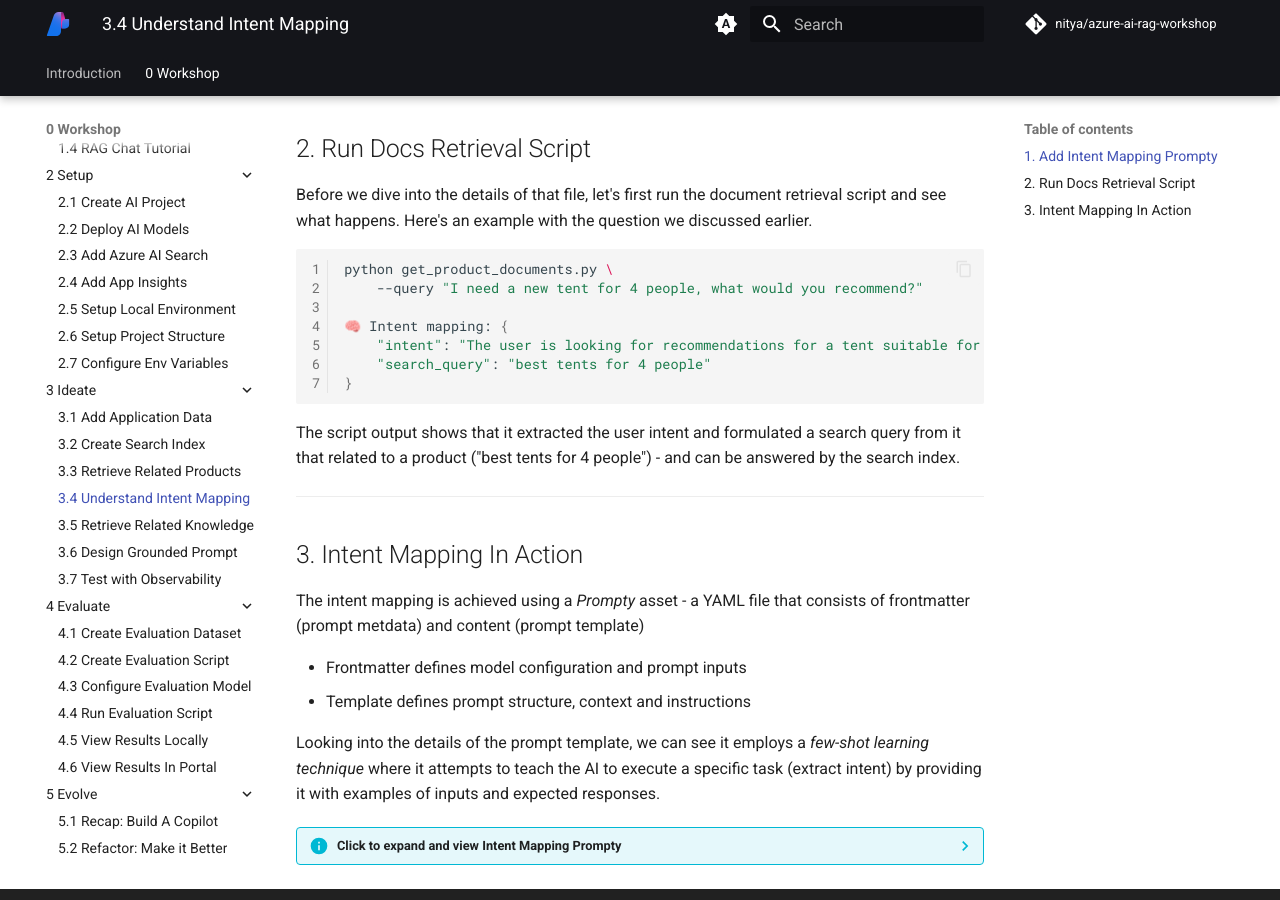
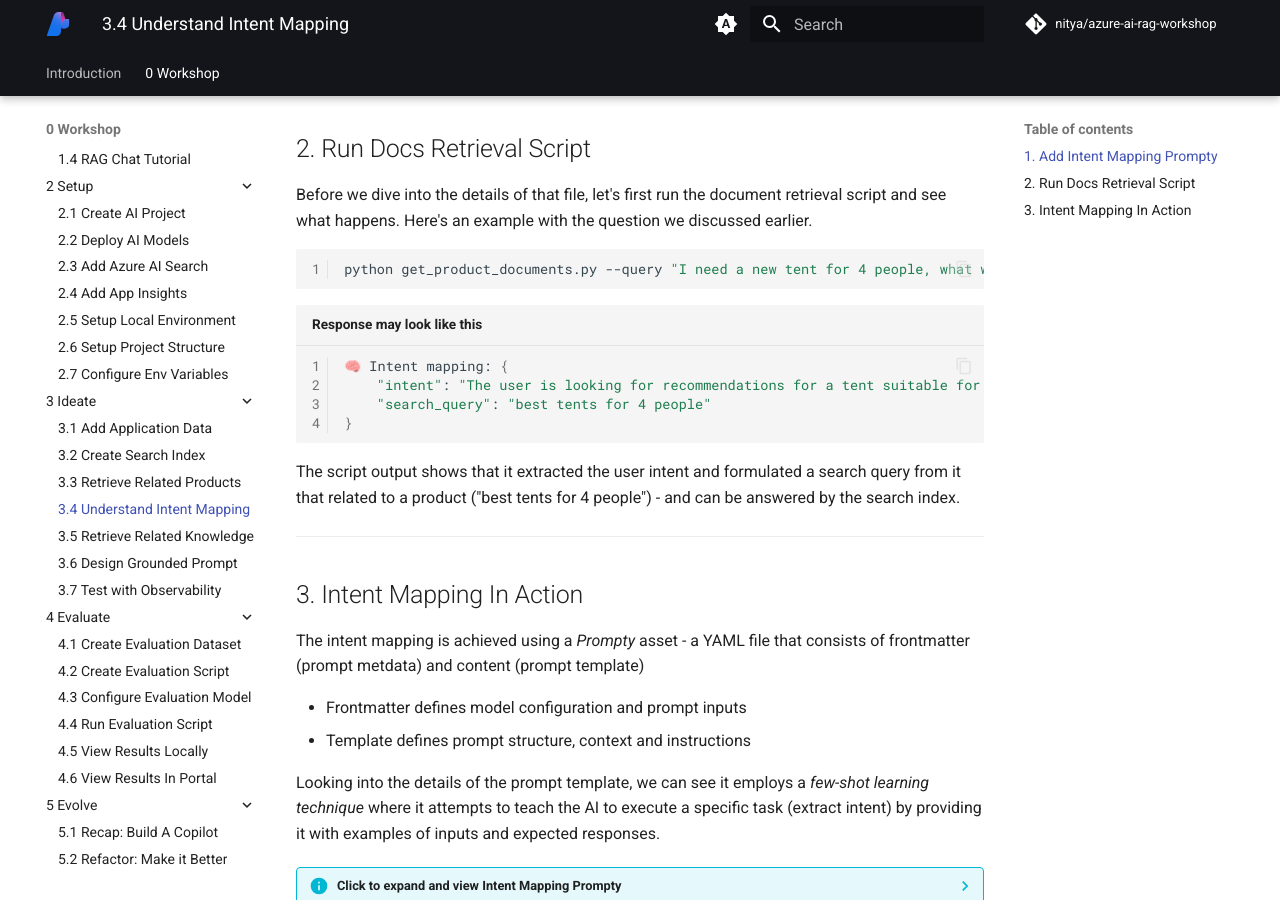
Before and after one commit to nitya/azure-ai-rag-workshop, an MkDocs documentation site: the page built from docs/0-Workshop/3-Ideate/04.md, in a window 1280 px wide and 900 px high, scrolled down 335 px. Built offline with MkDocs 1.6.1 and Material for MkDocs 9.7.7, drawn with Linux system fonts in a browser that asks for light colours; comment, search, counter and statistics services are not loaded.

Commit message:
commit 10 / final fixes pre-delivery v1

````diff
--- a/docs/0-Workshop/3-Ideate/04.md
+++ b/docs/0-Workshop/3-Ideate/04.md
@@ -15,9 +15,10 @@ cp src.sample/api/assets/intent_mapping.prompty src/api/assets/.
 Before we dive into the details of that file, let's first run the document retrieval script and see what happens. Here's an example with the question we discussed earlier.
 
 ```bash title=""
-python get_product_documents.py \
-    --query "I need a new tent for 4 people, what would you recommend?"
+python get_product_documents.py --query "I need a new tent for 4 people, what would you recommend?"
+```
 
+```bash title="Response may look like this"
 🧠 Intent mapping: {
     "intent": "The user is looking for recommendations for a tent suitable for 4 people.",
     "search_query": "best tents for 4 people"
````
Also changed, not shown: docs/0-Workshop/3-Ideate/02.md (+1 -1 lines), docs/0-Workshop/4-Evaluate/02.md (+4 -4 lines), docs/0-Workshop/4-Evaluate/03.md (+1 -1 lines), docs/0-Workshop/4-Evaluate/04.md (+3 -3 lines), docs/0-Workshop/5-Evolve/02.md (+2 -0 lines).
